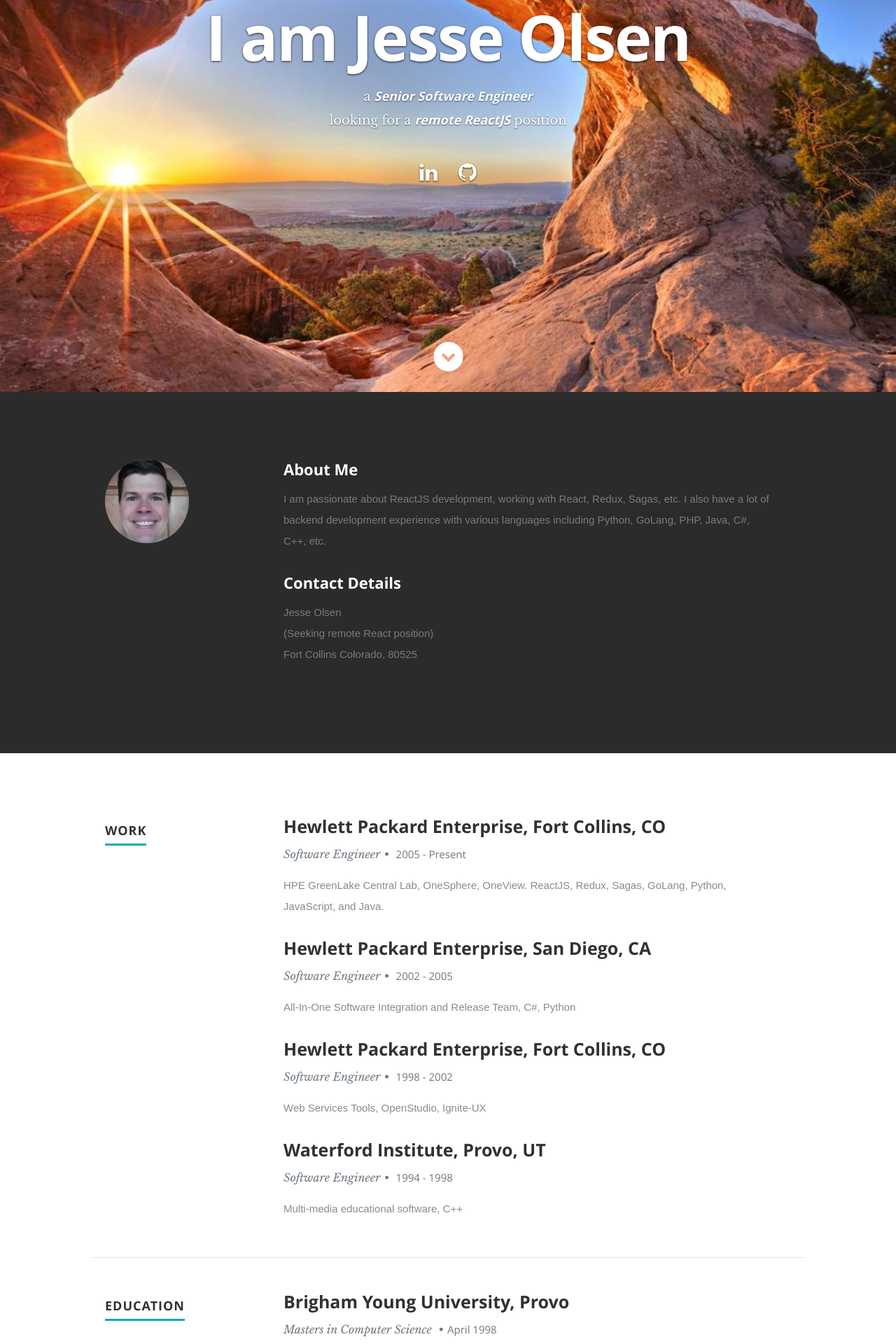
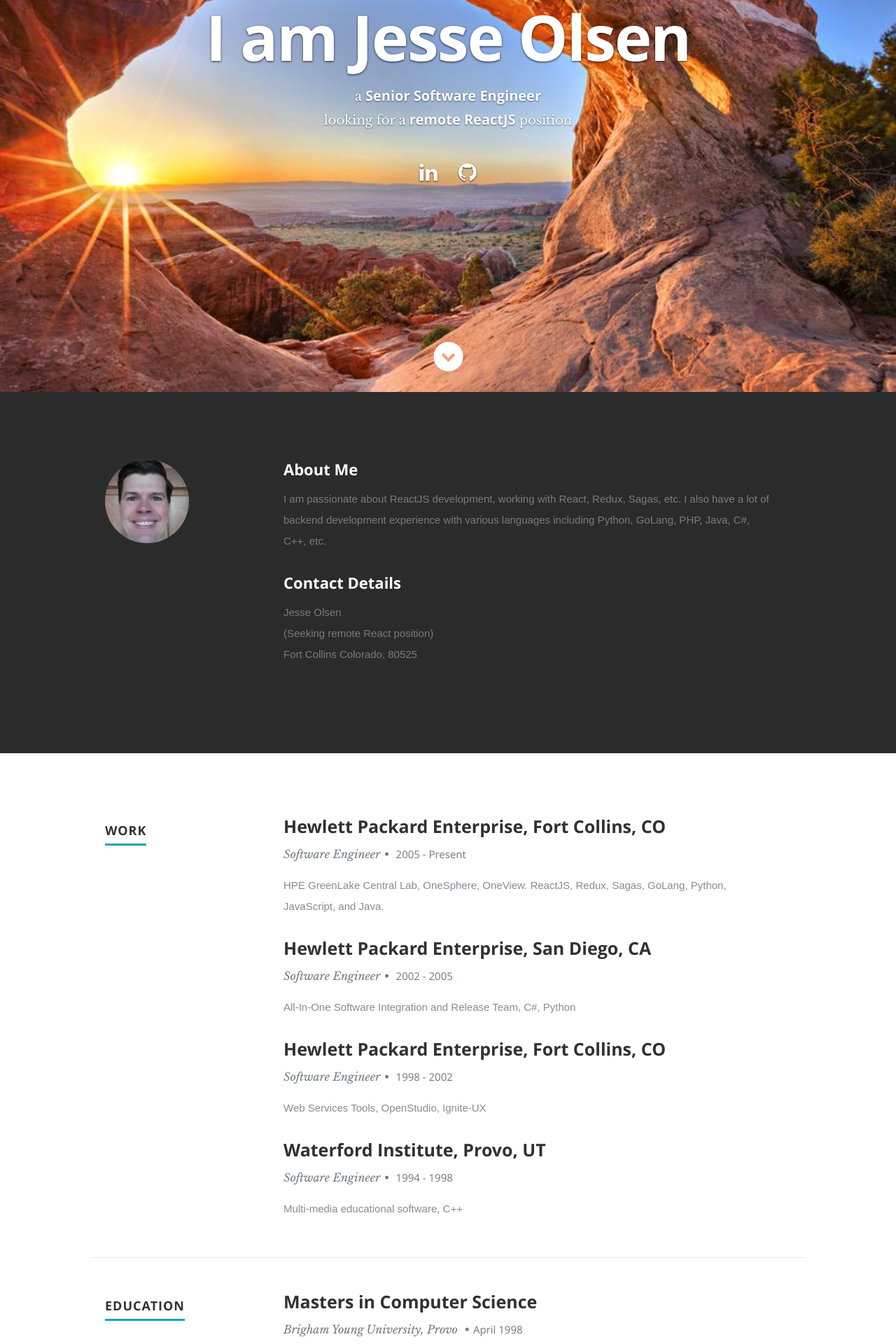
Before and after one commit to jesseolsen/homepage, a React (Create React App) app: page / in a window 1280 px wide. Shown: the part 240-2160 px from the top of the page at 70% size. Built offline with nearby package versions, Linux system fonts and the light colour scheme.

Commit message:
Swap degree and school in resume section

```diff
--- a/public/css/layout.css
+++ b/public/css/layout.css
@@ -66,13 +66,14 @@
 }
 header .banner-text h3 {
    font: 18px/1.9em 'librebaskerville-regular', serif;
-   color: #A8A8A8;
+   color: #fff;
    margin: 0 auto;
    width: 70%;
    text-shadow: 0px 1px 2px rgba(0, 0, 0, .5);
 }
 header .banner-text h3 span,
 header .banner-text h3 a {
+   font: 20px/1.1em 'opensans-bold', sans-serif;
    color: #fff;
 }
 header .banner-text hr {
--- a/src/Components/Header.js
+++ b/src/Components/Header.js
@@ -34,9 +34,9 @@
       <div className="row banner">
          <div className="banner-text">
             <h1 className="responsive-headline">I am {name}</h1>
-            <h3><span>a <strong><big><i>{occupation}</i></big></strong>
-            </span></h3>
-            <h3><span>looking for a <strong><big><i>remote ReactJS</i></big></strong> position</span></h3>
+            <h3>a <span>{occupation}</span>
+            </h3>
+            <h3>looking for a <span>remote ReactJS</span> position</h3>
             <hr />
             <ul className="social">
                {networks}
--- a/src/Components/Resume.js
+++ b/src/Components/Resume.js
@@ -6,8 +6,8 @@
     if(this.props.data){
       var skillmessage = this.props.data.skillmessage;
       var education = this.props.data.education.map(function(education){
-        return <div key={education.school}><h3>{education.school}</h3>
-        <p className="info">{education.degree} <span>&bull;</span><em className="date">{education.graduated}</em></p>
+        return <div key={education.degree}><h3>{education.degree}</h3>
+        <p className="info">{education.school} <span>&bull;</span><em className="date">{education.graduated}</em></p>
         <p>{education.description}</p></div>
       })
       var work = this.props.data.work.map(function(work){
```
